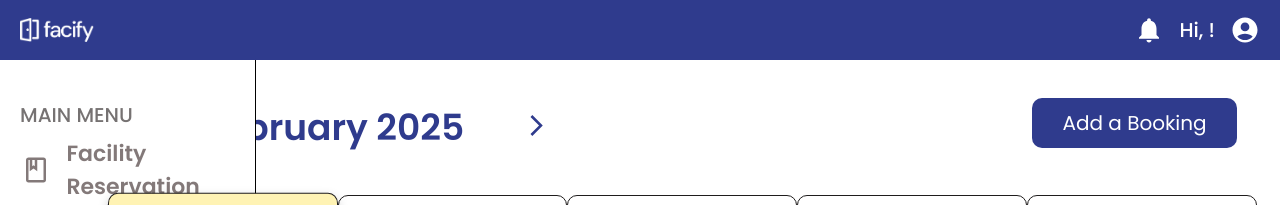
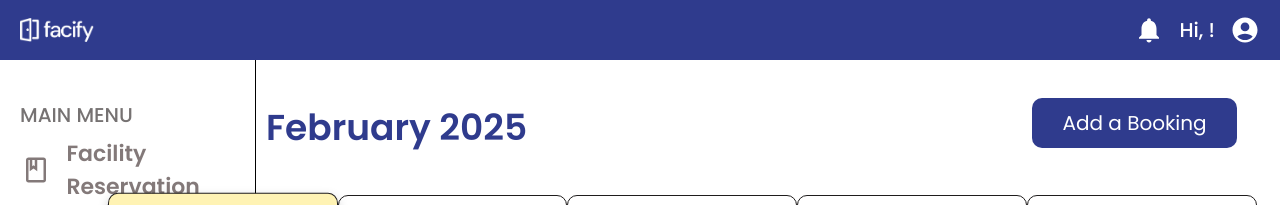
Before and after one commit to ysc4/facify-project, a React (Vite) app: page /venue-availability/1 in a window 1280 px wide. Shown: the top 205 px of the page. Built offline with nearby package versions, Linux system fonts and the light colour scheme; no server answers.

Commit message:
Placed the arrows beside each other

```diff
--- a/src/pages/Venue-Availability.css
+++ b/src/pages/Venue-Availability.css
@@ -40,12 +40,20 @@
     display: flex;
     align-items: center;
     justify-content: center;
+    gap: 10px;
+}
+
+.calendar-header .nav-arrows {
+    display: flex;
+    align-items: center;
+    gap: 10px;
 }
 
 .prev-month, .next-month {
     color: #2F3B8D;
     margin-left: 20px;
     margin-top: 5px;
+    cursor: pointer;
 }
 
 .calendar-header h2 {
@@ -272,4 +280,5 @@
     font-weight: 500;
     margin-right: 5px;
     color: #685D5D;
+
 }
--- a/src/pages/Venue-Availability.jsx
+++ b/src/pages/Venue-Availability.jsx
@@ -194,11 +194,13 @@ function Venue() {
         </div>
         <div className="calendar-placeholder">
           <div className="calendar-header">
-            <div className="calendar-title">
-              <Previous className="prev-month" style={{ fontSize: 25 }} onClick={() => setCurrentMonth(currentMonth === 0 ? 11 : currentMonth - 1)} />
-              <h2>{new Date(currentYear, currentMonth).toLocaleString('default', { month: 'long', year: 'numeric' })}</h2>
-              <Next className="next-month" style={{ fontSize: 25 }} onClick={() => setCurrentMonth(currentMonth === 11 ? 0 : currentMonth + 1)} />
+          <div className="calendar-title">
+            <div className="nav-arrows">
+              <Previous className="prev-month" onClick={() => setCurrentMonth(currentMonth === 0 ? 11 : currentMonth - 1)} />
+              <Next className="next-month" onClick={() => setCurrentMonth(currentMonth === 11 ? 0 : currentMonth + 1)} />
             </div>
+            <h2>{new Date(currentYear, currentMonth).toLocaleString('default', { month: 'long', year: 'numeric' })}</h2>
+          </div>
             <div className="add-booking">
               <Link to={`/venue-booking/${orgID}/${facilityID}`}>
                 <button className="add-booking-button">Add a Booking</button>
```
